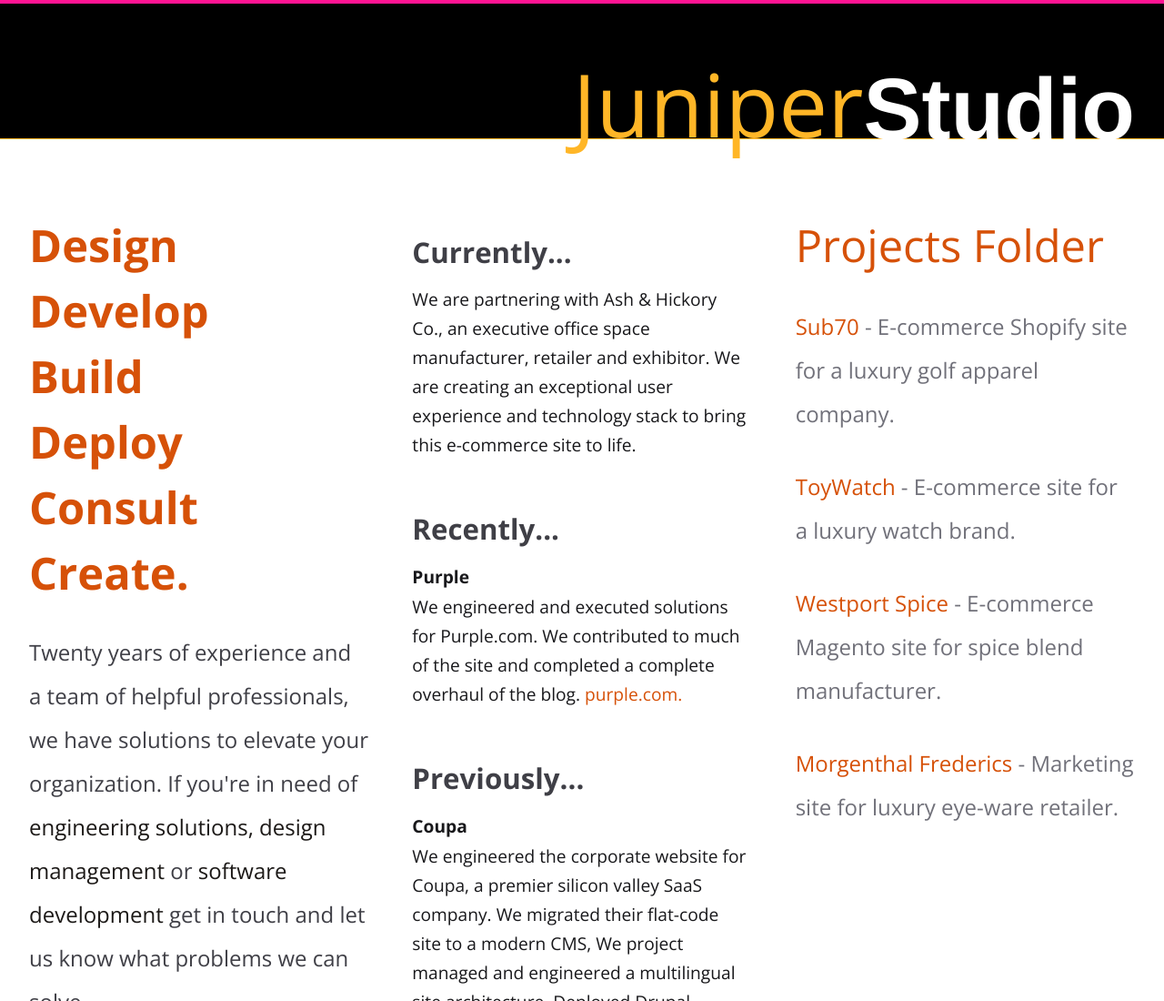
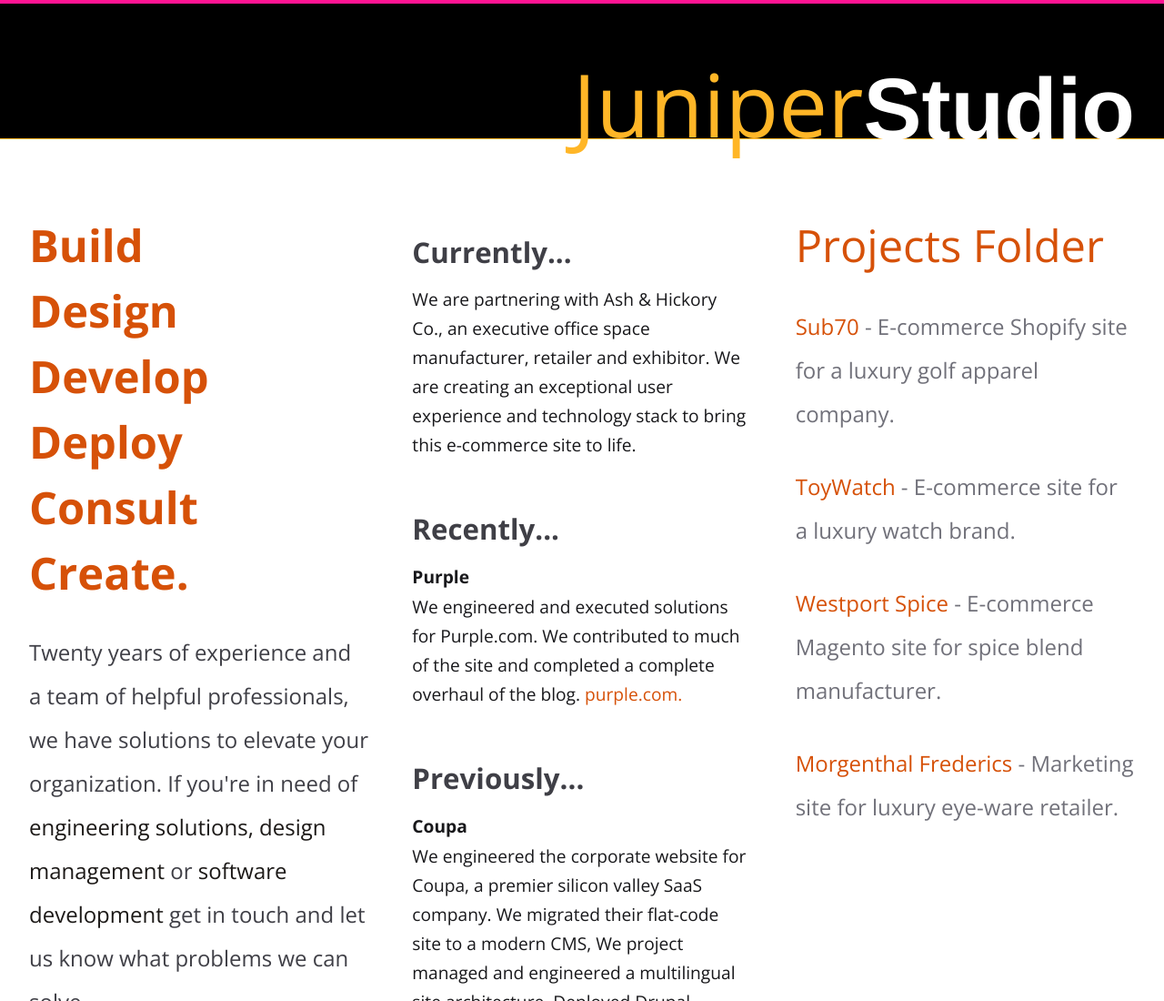
Before and after one commit to jeffwpetersen/js4, a Gatsby site: page / in a window 1280 px wide. Shown: the top 1100 px of the page at 91% size. Built offline with nearby package versions, Linux system fonts and the light colour scheme; Gatsby itself is replaced by a stand-in of ours; a web font is replaced by a local one.

```diff
--- a/src/pages/index.js
+++ b/src/pages/index.js
@@ -83,7 +83,7 @@
                     <div className="md:flex gap-12">
                         <div className="md:w-1/3 slide-in delay-100">
 
-                            <div className="text-2xl md:text-3xl xl:text-6xl text-theme-comp-dark font-bold align-baseline mb-[28px] leading-10 md:leading-14">Design<br/> Develop<br/> Build<br/> Deploy<br/> Consult<br/> Create.</div>
+                            <div className="text-2xl md:text-3xl xl:text-6xl text-theme-comp-dark font-bold align-baseline mb-[28px] leading-10 md:leading-14">Build<br/> Design<br/> Develop<br/> Deploy<br/> Consult<br/> Create.</div>
                           <h1 className="brand-statement text-md md:text-lg font-extralight text-zinc-700 leading-8 md:leading-11"><b>Twenty years of experience</b> and a team of helpful professionals, we have solutions to elevate your organization.
                               If you're in need of <span className="text-black">engineering solutions, design
                     management</span> or <span className="text-black">software development</span> get in touch and let us
```
